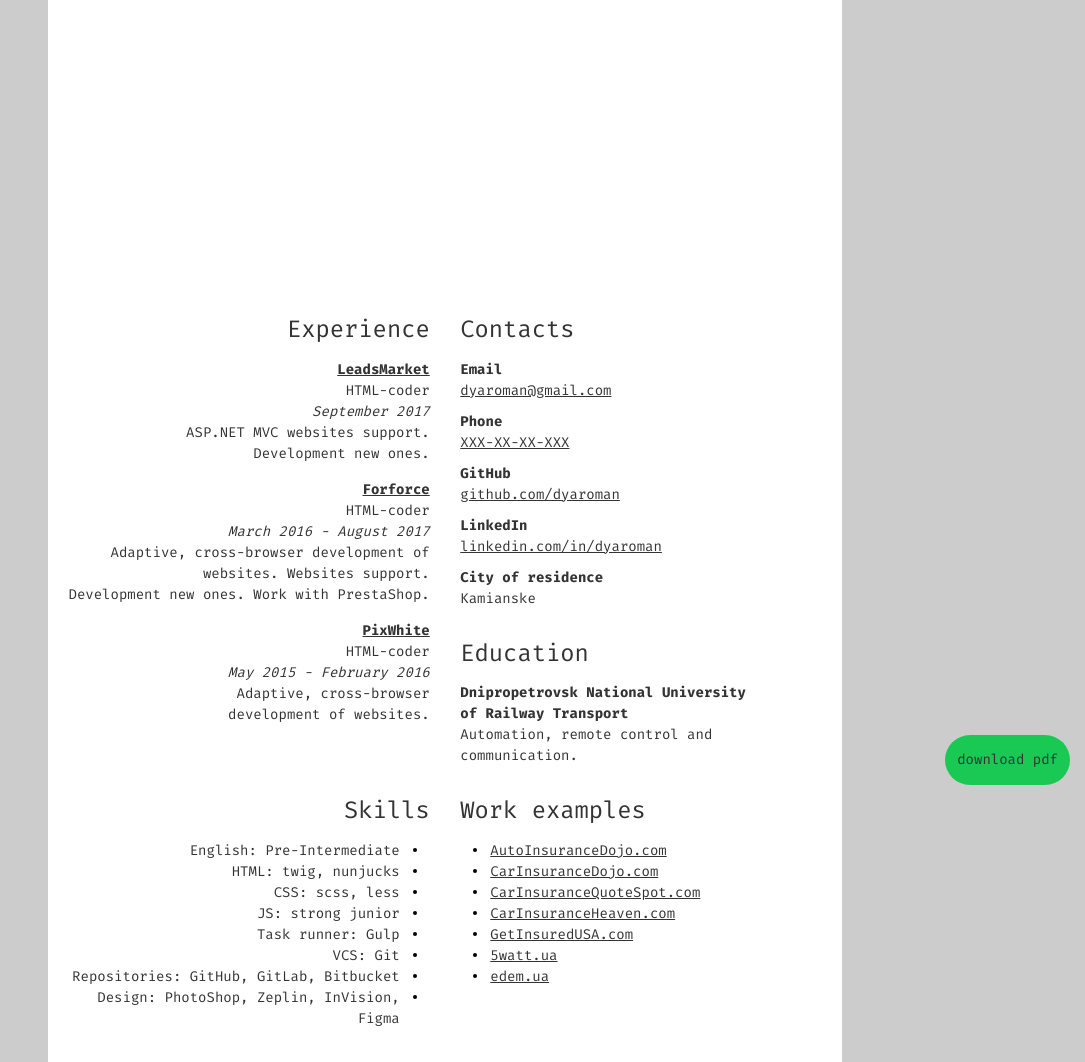
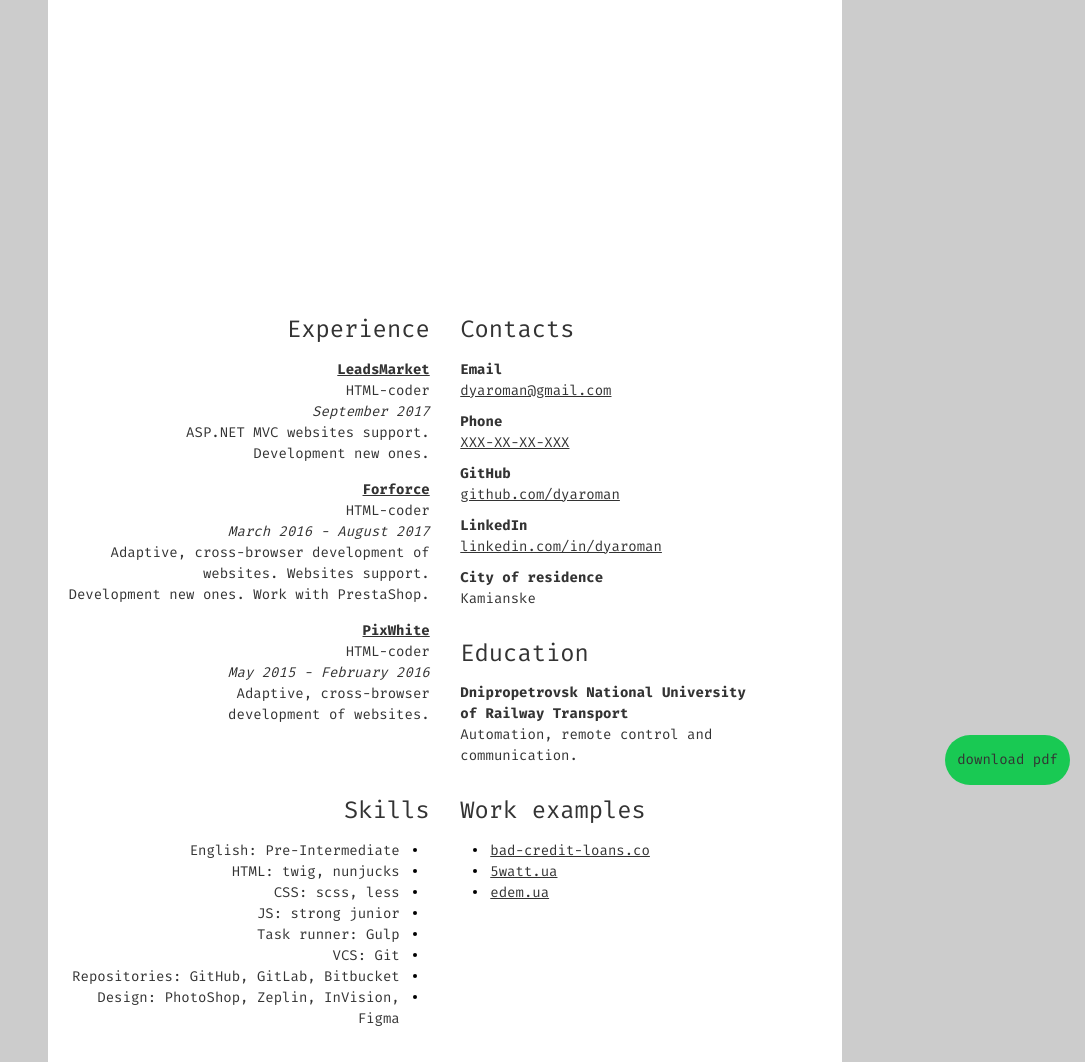
Before and after one commit to dyaroman/diachenko.pp.ua, a website: page src/html/index.njk in a window 1280 px wide. Shown: the top 1062 px of the page, without its empty margins (195-1280 px from the left). Drawn offline with nearby package versions, Linux system fonts and the light colour scheme; files that its build step writes are made by us from their sources.

Commit message:
update example section

```diff
--- a/src/html/index.njk
+++ b/src/html/index.njk
@@ -121,32 +121,9 @@
           <h3>Work examples</h3>
           <ul class="work_examples list">
             <li class="work_examples__item">
-              <a href="https://autoinsurancedojo.com" target="_blank" rel="noopener" class="work_examples__link">
-                AutoInsuranceDojo.com
+              <a href="https://bad-credit-loans.co" target="_blank" rel="noopener" class="work_examples__link">
+                bad-credit-loans.co
               </a>
-            </li>
-
-            <li class="work_examples__item">
-              <a href="https://carinsurancedojo.com" target="_blank" rel="noopener" class="work_examples__link">
-                CarInsuranceDojo.com
-              </a>
-            </li>
-
-            <li class="work_examples__item">
-              <a href="https://carinsurancequotespot.com" target="_blank" rel="noopener" class="work_examples__link">
-                CarInsuranceQuoteSpot.com
-              </a>
-            </li>
-
-            <li class="work_examples__item">
-              <a href="https://carinsuranceheaven.com" target="_blank" rel="noopener" class="work_examples__link">
-                CarInsuranceHeaven.com
-              </a>
-            </li>
-
-            <li class="work_examples__item">
-              <a href="https://getinsuredusa.com" target="_blank" rel="noopener" class="work_examples__link">
-                GetInsuredUSA.com</a>
             </li>
 
             <li class="work_examples__item">
```
